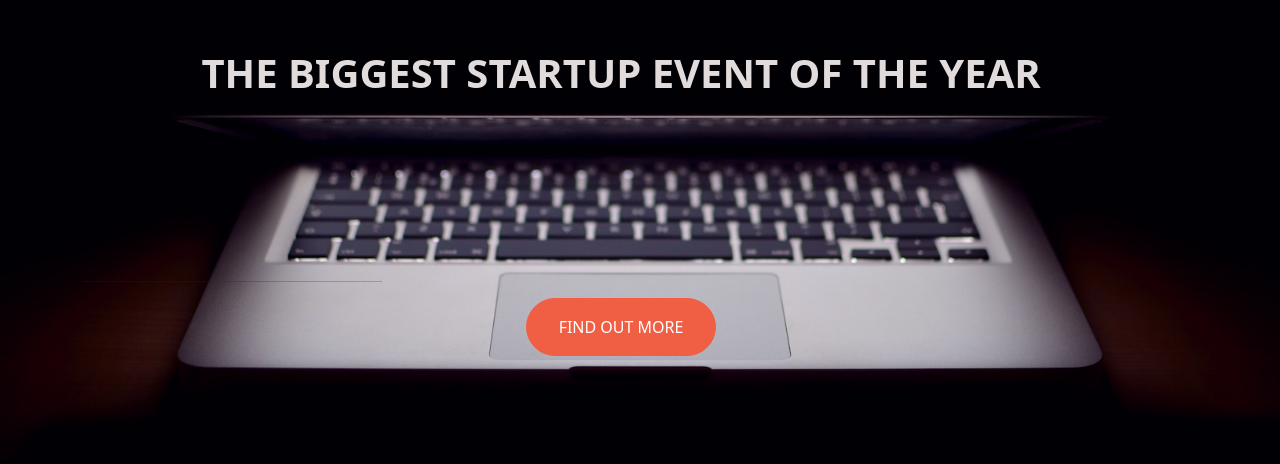
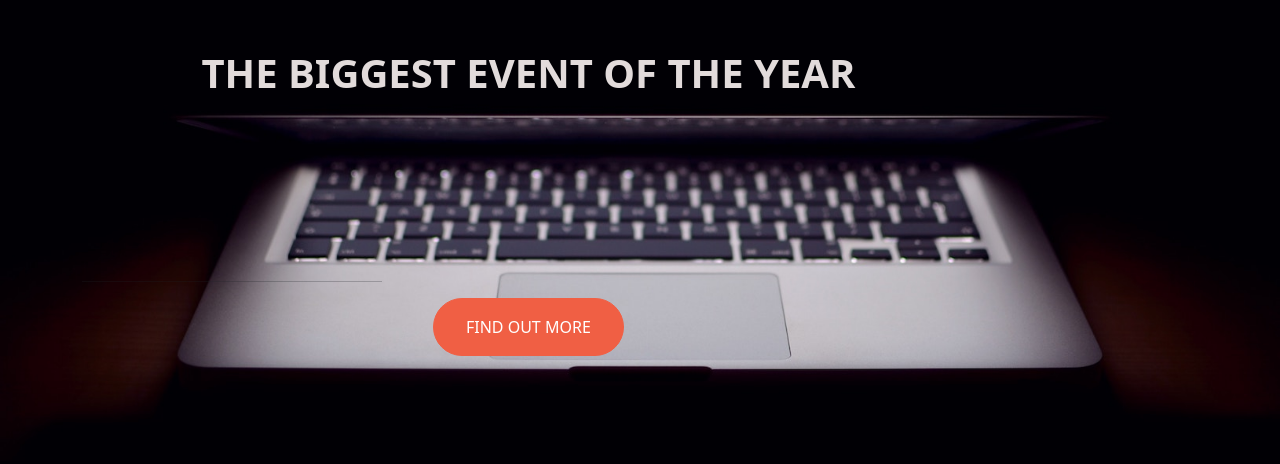
Before and after one commit to raphdoo/careerfort, a plain HTML site: page index.html in a window 1280 px wide. Shown: the part 198-662 px from the top of the page. Drawn offline with nearby package versions, Linux system fonts and the light colour scheme.

Commit message:
changing heading

```diff
--- a/index.html
+++ b/index.html
@@ -13,7 +13,7 @@
 	<div class="container d-flex align-items-center h-100">
 		<div class="row">
 			<header class="text-center">
-			<h1><strong>THE BIGGEST STARTUP EVENT OF THE YEAR</strong></h1>
+			<h1><strong>THE BIGGEST EVENT OF THE YEAR</strong></h1>
 			</header>
 			<div class="buffer"></div>
 			<section class="text-center">
```
